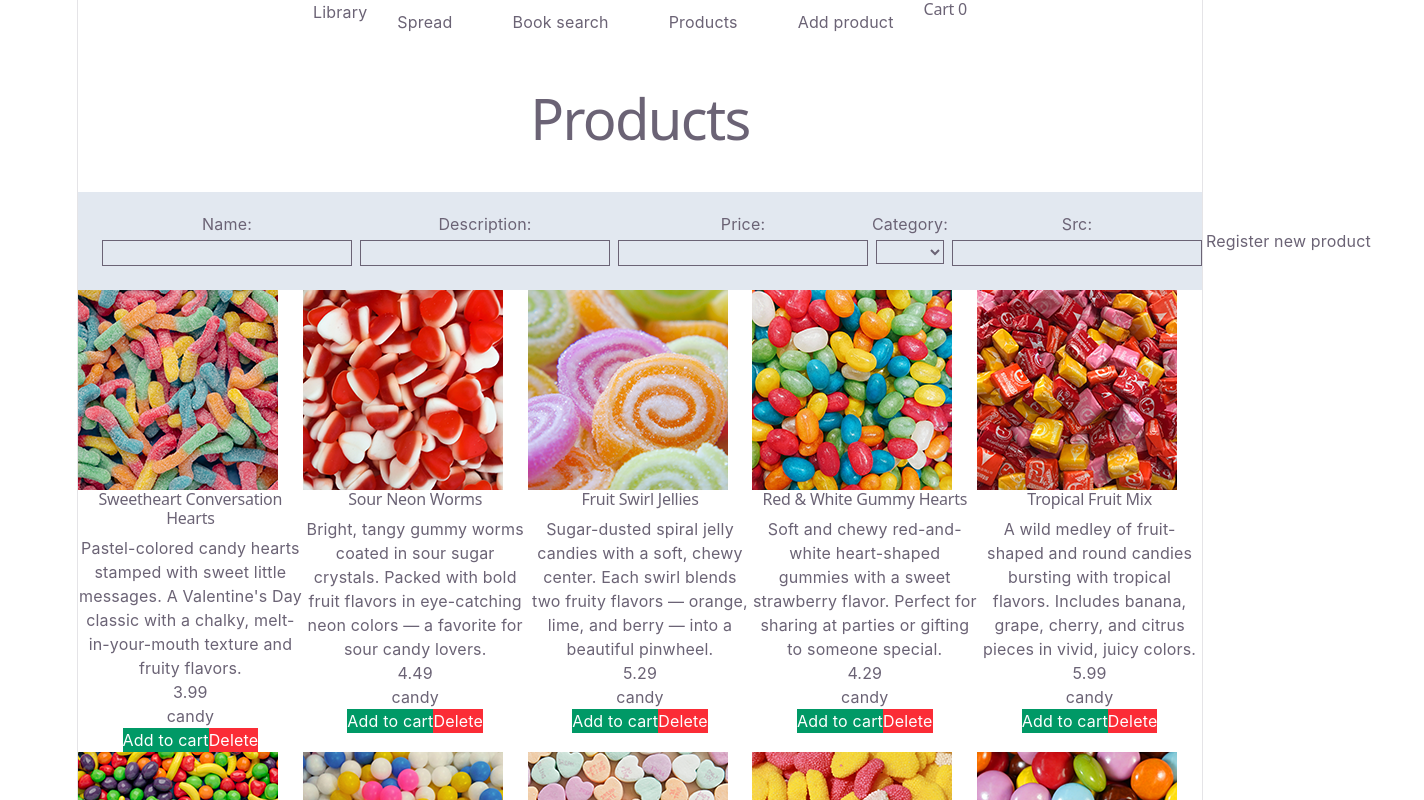
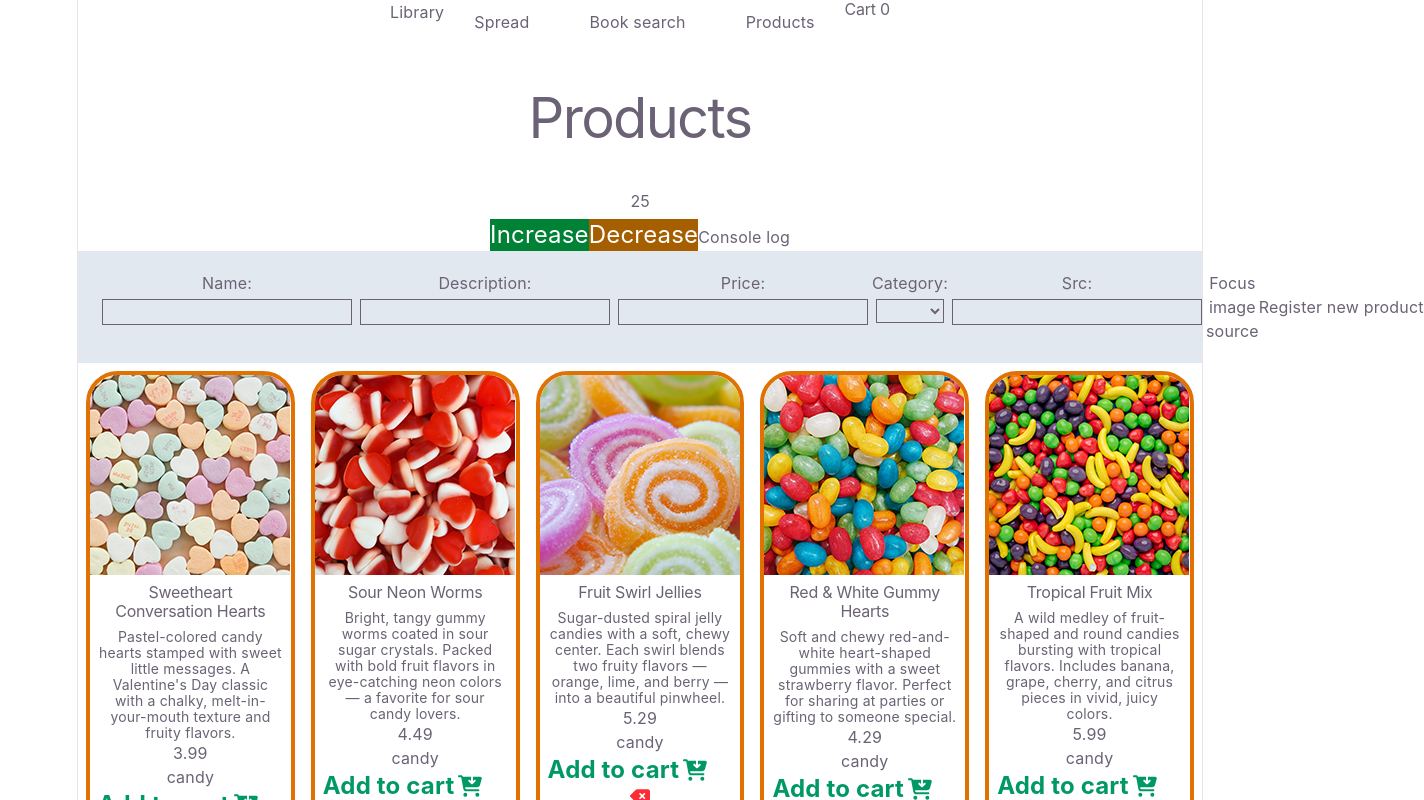
Before and after one commit to LexiconGroup61/react-frontend, a React (Vite) app: page /products in a window 1280 px wide. Shown: the top 800 px of the page, 1424 px wide, since content can reach past the window. Built offline with nearby package versions, Linux system fonts and the light colour scheme.

Commit message:
useReducer

```diff
--- a/package.json
+++ b/package.json
@@ -16,6 +16,7 @@
     "react": "^19.2.6",
     "react-dom": "^19.2.6",
     "react-hook-form": "^7.77.0",
+    "react-icons": "^5.6.0",
     "react-router": "^7.16.0",
     "styled-components": "^6.4.2",
     "tailwindcss": "^4.3.0",
--- a/src/App.jsx
+++ b/src/App.jsx
@@ -5,10 +5,14 @@ import Footer from "./components/Footer.jsx";
 import {useState} from "react";
 import Main from "./components/Main.jsx";
 import {Outlet} from "react-router";
+import {useProductState} from "./hooks/useProductState.js";
+import Products from "./components/Products.jsx";
 
 function App() {
     const [switcher, setSwitcher] = useState(1);
     const [shoppingCart, setShoppingCart] = useState(0);
+
+
 
     const addToCart = (id) => {
         setShoppingCart( shoppingCart + id )
--- a/src/components/AddProduct.jsx
+++ b/src/components/AddProduct.jsx
@@ -1,8 +1,12 @@
 import { useForm } from "react-hook-form";
 import {number, object, string } from "yup";
 import {yupResolver} from "@hookform/resolvers/yup";
+import {useRef} from "react";
 
 const AddProduct = ({products, setProducts}) => {
+
+    const productId = useRef(21);
+    const componentRef = useRef();
 
     const schema = object({
         name: string().required(),
@@ -16,17 +20,23 @@ const AddProduct = ({products, setProducts}) => {
         resolver: yupResolver(schema)
     });
 
+    const handleFocus = () => {
+        componentRef.current.focus();
+    }
 
     const onSubmit = (data) => {
         const newProducts = [
             ...products,
-            {...data}
-        ]
+            {...data, id: productId.current}
+        ];
+        productId.current = productId.current + 1;
+
         setProducts(newProducts);
     }
 
     return (
         <div className="bg-slate-200 p-5">
+            {/* eslint-disable-next-line react-hooks/refs */}
             <form className="flex flex-row" onSubmit={handleSubmit(onSubmit)}>
                 <div className="flex flex-col">
                     <label>Name:</label>
@@ -53,8 +63,9 @@ const AddProduct = ({products, setProducts}) => {
                 </div>
                 <div className="flex flex-col">
                     <label>Src:</label>
-                    <input className="border m-1" type="text" {...register("src")} />
+                    <input ref={componentRef} className="border m-1" type="text" {...register("src")} />
                 </div>
+                <button onClick={handleFocus}>Focus image source</button>
                 <input type="submit" value="Register new product"/>
             </form>
 
--- a/src/components/Card.jsx
+++ b/src/components/Card.jsx
@@ -1,21 +1,29 @@
-
+import { FaCartArrowDown } from "react-icons/fa6";
+import { FaDeleteLeft } from "react-icons/fa6";
 
 const Card = ({product, addToCart, deleteProduct}) => {
     return (
-        <div>
+        <div className="m-2 border-4 border-amber-600 rounded-4xl overflow-hidden">
             <img src={`/img/${product.src}`} alt={`${product.name}`} className="src"/>
+            <div className="p-2">
                 <h2>{product.name}</h2>
-            <p>{product.description}</p>
+                <p className="leading-4 text-sm">{product.description}</p>
                 <p>{product.price}</p>
                 <p>{product.category}</p>
+                <div className="w-100">
                 <button onClick={() => {
                     console.log(`Add ${product.src.split('.')[0]} to cart`);
                     addToCart(parseInt(product.src.split('.')[0]));
-            }} className="bg-emerald-600 text-white">Add to cart</button>
+                }} className="w-100 text-emerald-600 text-2xl font-bold flex flex-row text-right"
+                >Add to cart <FaCartArrowDown className=" m-1"/></button>
+                </div>
+                <div>
                 <button
-                className="bg-red-500 text-white"
+                    className="text-red-500 text-xl"
                     onClick={() => {deleteProduct(product.name)}}
-            >Delete</button>
+                ><FaDeleteLeft /></button>
+                </div>
+            </div>
         </div>
     );
 };
--- a/src/components/Header.jsx
+++ b/src/components/Header.jsx
@@ -19,9 +19,6 @@ function Header ({logo, cart}) {
                     <li>
                         <NavLink to="/products">Products</NavLink>
                     </li>
-                    <li>
-                        <NavLink to="/addproduct">Add product</NavLink>
-                    </li>
                 </ul>
             </nav>
             <ShoppingCart cart={cart}/>
--- a/src/components/Products.jsx
+++ b/src/components/Products.jsx
@@ -1,10 +1,37 @@
 import { products as prod } from "../data/products.js"
 import Card from "./Card.jsx";
-import {useState} from "react";
+import {useReducer, useState} from "react";
 import AddProduct from "./AddProduct.jsx";
+// import {useProductState} from "../hooks/useProductState.js";
+
+const initialState =
+    {
+        price: 25,
+        name: "Folding chair"
+    };
+
+
+const reducer = (state, action) => {
+    switch (action.type) {
+        case "increase_price":
+            return {...state, price: state.price + 1}
+        case "decrease_price":
+            return {...state, price: state.price - 1}
+        default:
+            return state;
+    }
+}
+
+
 const Products = ({addToCart}) => {
 
     const [products, setProducts] = useState(prod);
+
+    const [ stateValue1, actionToChangeState] = useState();
+    const [stateValue2, dispatch] = useReducer(reducer, initialState);
+
+
+    // const productList = useProductState();
 
     const deleteProduct = (name) => {
         const reducedProducts = products.filter(
@@ -17,9 +44,13 @@ const Products = ({addToCart}) => {
     <>
         <div id="site-products">
             <h1>Products</h1>
+            <h2>{stateValue2.price}</h2>
+            <button className="bg-green-700 text-white text-2xl" onClick={() => dispatch({ type: "increase_price"})}>Increase</button>
+            <button className="bg-yellow-700 text-white text-2xl" onClick={() => dispatch({ type: "decrease_price"})}>Decrease</button>
+            <button onClick={() => console.log(products)}>Console log</button>
             <AddProduct products={products} setProducts={setProducts} />
             <div className="grid grid-cols-5">
-                {products.map(product => <Card deleteProduct={deleteProduct} product={product} addToCart={addToCart}/>)}
+                {products?.map(product => <Card deleteProduct={deleteProduct} product={product} addToCart={addToCart}/>)}
             </div>
         </div>
     </>
--- a/src/data/products.js
+++ b/src/data/products.js
@@ -4,7 +4,7 @@ export const products = [
         description: "Pastel-colored candy hearts stamped with sweet little messages. A Valentine's Day classic with a chalky, melt-in-your-mouth texture and fruity flavors.",
         price: 3.99,
         category: "candy",
-        src: "1.png"
+        src: "8.png"
     },
     {
         name: "Sour Neon Worms",
@@ -32,14 +32,14 @@ export const products = [
         description: "A wild medley of fruit-shaped and round candies bursting with tropical flavors. Includes banana, grape, cherry, and citrus pieces in vivid, juicy colors.",
         price: 5.99,
         category: "candy",
-        src: "5.png"
+        src: "6.png"
     },
     {
         name: "Bubblegum Spheres",
         description: "Smooth, round bubblegum balls in classic pastel shades of pink, blue, yellow, and white. Long-lasting flavor and satisfying chew in every bite-sized ball.",
         price: 3.49,
         category: "candy",
-        src: "6.png"
+        src: "5.png"
     },
     {
         name: "Starburst Fruit Chews",
@@ -53,7 +53,7 @@ export const products = [
         description: "A rainbow assortment of small jelly beans in dozens of flavors. Glossy, jewel-toned shells give way to a soft center bursting with true-to-life fruit taste.",
         price: 6.49,
         category: "candy",
-        src: "8.png"
+        src: "1.png"
     },
     {
         name: "Tropical Diced Fruit Candy",
@@ -88,14 +88,14 @@ export const products = [
         description: "A jumbo assortment of translucent gummy bears in cherry, orange, lemon, apple, and raspberry. Soft, chewy, and irresistibly snackable.",
         price: 5.49,
         category: "candy",
-        src: "13.png"
+        src: "14.png"
     },
     {
         name: "Speckled Mini Chocolate Eggs",
         description: "Pastel-speckled mini chocolate eggs with a crisp candy shell and creamy chocolate interior. A springtime favorite perfect for Easter hunts and gifting.",
         price: 6.99,
         category: "candy",
-        src: "14.png"
+        src: "13.png"
     },
     {
         name: "Sour Patch & Jelly Bean Mix",
--- /dev/null
+++ b/src/hooks/useProductState.js
@@ -0,0 +1,8 @@
+import {useState} from "react";
+import {products} from "../data/products.js";
+
+export function useProductState () {
+    const [product, setProduct] = useState(products);
+
+    return product;
+}
--- a/src/index.css
+++ b/src/index.css
@@ -67,12 +67,7 @@ body {
   box-sizing: border-box;
 }
 
-h1,
-h2 {
-  font-family: var(--heading);
-  font-weight: 500;
 
-}
 
 h1 {
   font-size: 56px;
--- a/src/main.jsx
+++ b/src/main.jsx
@@ -6,7 +6,6 @@ import {createBrowserRouter} from "react-router";
 import {RouterProvider} from "react-router/dom";
 import Spread from "./components/Spread.jsx";
 import BookSearch from "./components/BookSearch.jsx";
-import ShoppingCart from "./components/ShoppingCart.jsx";
 import Products from "./components/Products.jsx";
 import AddProduct from "./components/AddProduct.jsx";
 
```
Also changed, not shown: 1 other file (tests, documents, lock files or other folders). Lines whose indentation alone changed are shown as unchanged.
